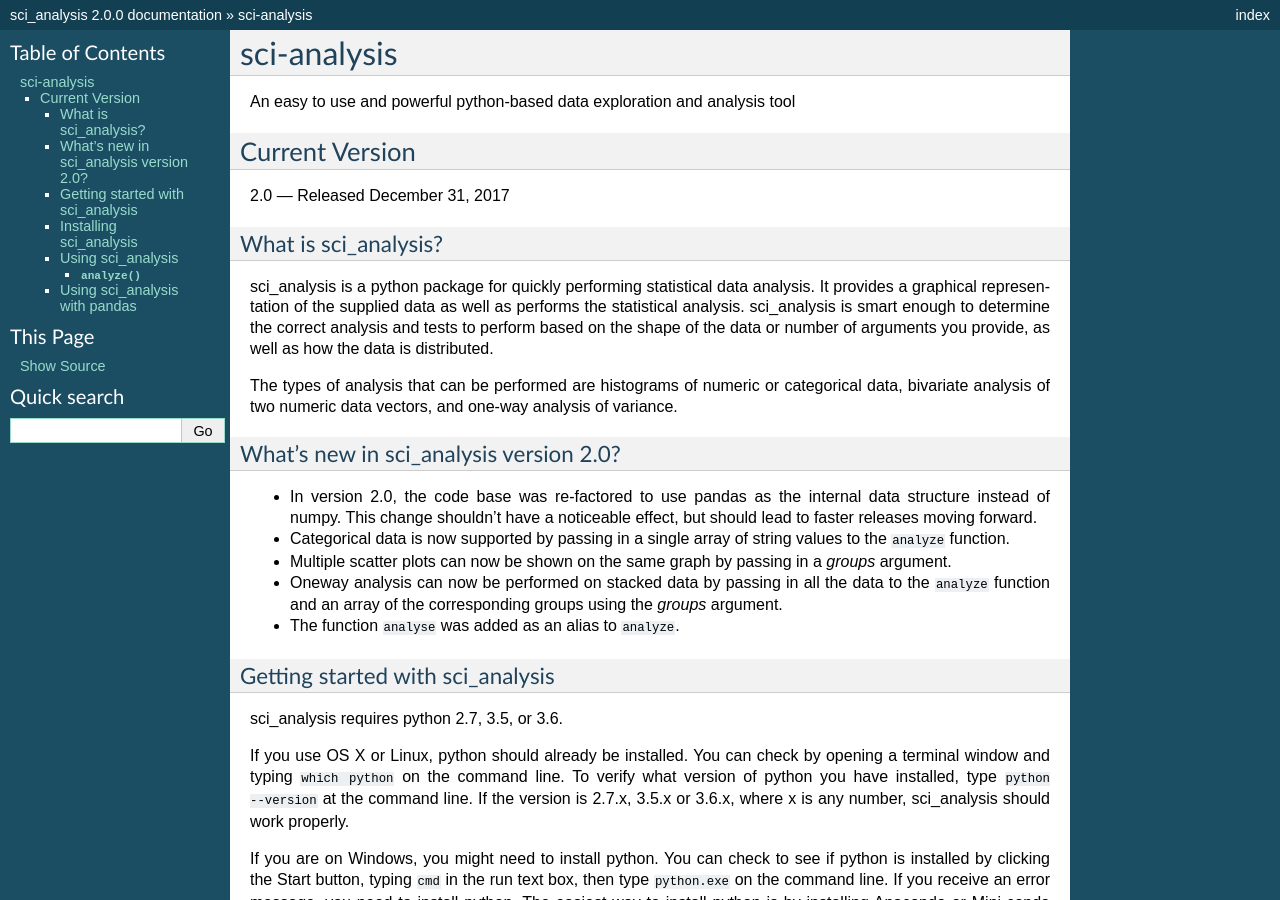
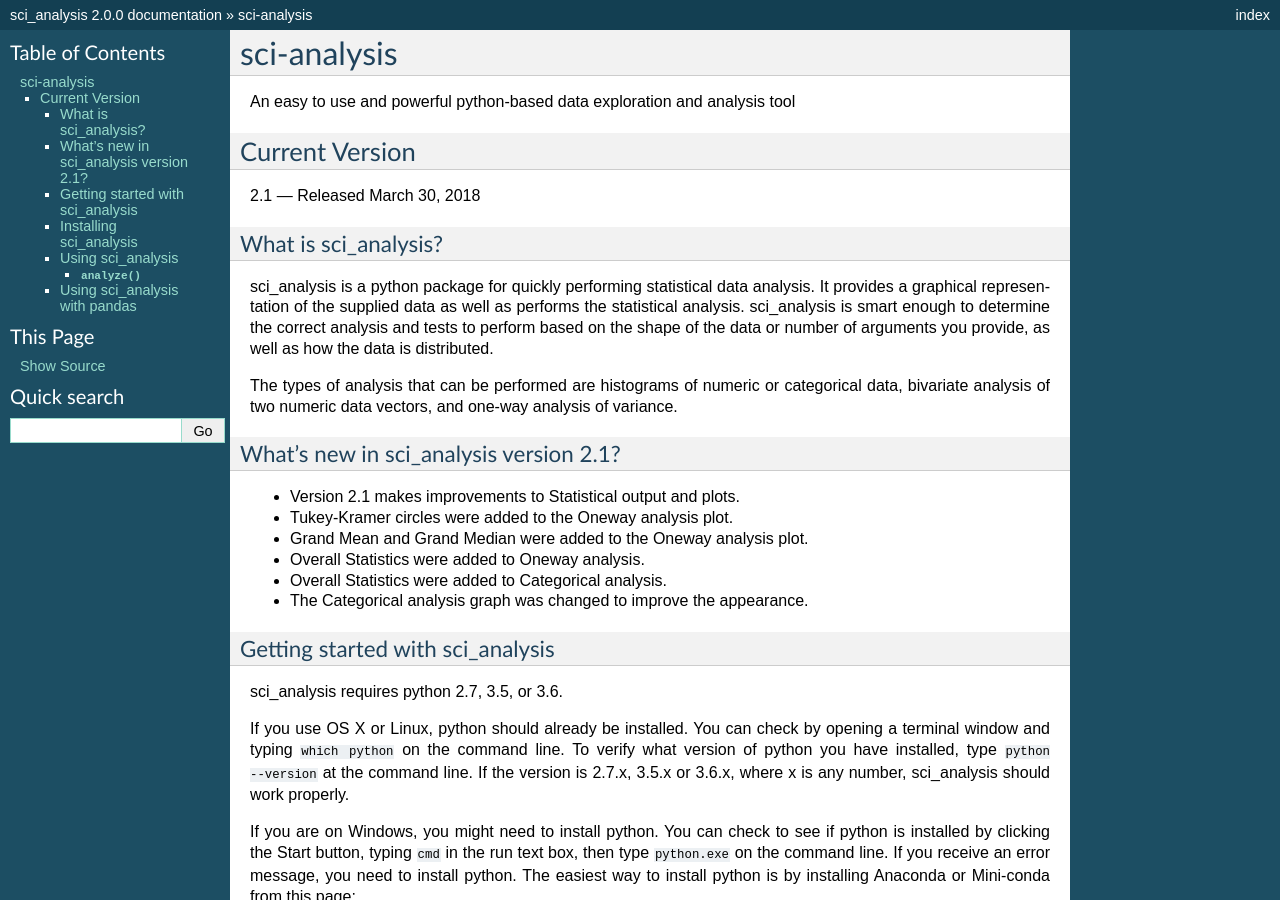
Before and after one commit to cmmorrow/sci-analysis, a Sphinx documentation site: the page built from docs/index.rst, in a window 1280 px wide and 900 px high. Built offline with Sphinx 7.4.7, drawn with Linux system fonts in a browser that asks for light colours; formulas are drawn with MathJax 3; some of the changed text lies outside the part shown.

Commit message:
Documentation updates for release 2.1.0

```diff
--- a/docs/index.rst
+++ b/docs/index.rst
@@ -14,7 +14,7 @@ An easy to use and powerful python-based data exploration and analysis tool
 Current Version
 ---------------
 
-2.0 --- Released December 31, 2017
+2.1 --- Released March 30, 2018
 
 What is sci_analysis?
 =====================
@@ -23,14 +23,15 @@ sci_analysis is a python package for quickly performing statistical data analysi
 
 The types of analysis that can be performed are histograms of numeric or categorical data, bivariate analysis of two numeric data vectors, and one-way analysis of variance.
 
-What's new in sci_analysis version 2.0?
+What's new in sci_analysis version 2.1?
 =======================================
 
-* In version 2.0, the code base was re-factored to use pandas as the internal data structure instead of numpy. This change shouldn't have a noticeable effect, but should lead to faster releases moving forward.
-* Categorical data is now supported by passing in a single array of string values to the ``analyze`` function.
-* Multiple scatter plots can now be shown on the same graph by passing in a *groups* argument.
-* Oneway analysis can now be performed on stacked data by passing in all the data to the ``analyze`` function and an array of the corresponding groups using the *groups* argument.
-* The function ``analyse`` was added as an alias to ``analyze``.
+* Version 2.1 makes improvements to Statistical output and plots.
+* Tukey-Kramer circles were added to the Oneway analysis plot.
+* Grand Mean and Grand Median were added to the Oneway analysis plot.
+* Overall Statistics were added to Oneway analysis.
+* Overall Statistics were added to Categorical analysis.
+* The Categorical analysis graph was changed to improve the appearance.
 
 Getting started with sci_analysis
 =================================
@@ -150,6 +151,13 @@ A histogram and printed output similar to that below should be shown:
 
 ::
 
+    Overall Statistics
+    ------------------
+
+    Total            =  11
+    Number of Groups =  5
+
+
     Statistics
     ----------
 
@@ -237,6 +245,16 @@ If ``xdata`` is supplied as a dictionary, the keys are the names of the groups a
 
 ::
 
+    Overall Statistics
+    ------------------
+
+    Number of Groups =  4
+    Total            =  145
+    Grand Mean       =  0.0598
+    Pooled Std Dev   =  1.0992
+    Grand Median     =  0.0741
+
+
     Group Statistics
     ----------------
 
@@ -256,6 +274,7 @@ If ``xdata`` is supplied as a dictionary, the keys are the names of the groups a
     p value =  0.6022
 
     H0: Variances are equal
+
 
 
     Oneway ANOVA
@@ -281,6 +300,16 @@ In the example above, sci_analysis is telling us the four groups are normally di
 .. image:: ../img/comp5_2.png
 
 ::
+
+    Overall Statistics
+    ------------------
+
+    Number of Groups =  4
+    Total            =  145
+    Grand Mean       =  0.2049
+    Pooled Std Dev   =  1.5350
+    Grand Median     =  0.1241
+
 
     Group Statistics
     ----------------
@@ -329,6 +358,16 @@ In another example, let's compare groups that have different distibutions and di
 .. image:: ../img/comp6_2.png
 
 ::
+
+    Overall Statistics
+    ------------------
+
+    Number of Groups =  4
+    Total            =  145
+    Grand Mean       = -0.0694
+    Pooled Std Dev   =  1.4903
+    Grand Median     = -0.1148
+
 
     Group Statistics
     ----------------
@@ -525,6 +564,16 @@ Let's start with an example. The following code will perform a Oneway analysis u
 
 ::
 
+    Overall Statistics
+    ------------------
+
+    Number of Groups =  4
+    Total            =  60
+    Grand Mean       =  0.2740
+    Pooled Std Dev   =  3.1385
+    Grand Median     =  0.0853
+
+
     Group Statistics
     ----------------
 
@@ -570,6 +619,16 @@ If instead the four columns One, Two, Three and Four are to be analyzed, the eas
 .. image:: ../img/comp2_2.png
 
 ::
+
+    Overall Statistics
+    ------------------
+
+    Number of Groups =  4
+    Total            =  240
+    Grand Mean       = -0.1994
+    Pooled Std Dev   =  1.7536
+    Grand Median     = -0.0572
+
 
     Group Statistics
     ----------------
@@ -650,6 +709,16 @@ Using the new function is simple. The same techniques from previous examples are
 
 ::
 
+    Overall Statistics
+    ------------------
+
+    Number of Groups =  4
+    Total            =  60
+    Grand Mean       =  0.2740
+    Pooled Std Dev   =  3.1561
+    Grand Median     =  0.5138
+
+
     Group Statistics
     ----------------
 
--- a/setup.py
+++ b/setup.py
@@ -5,7 +5,7 @@ with open('README.rst', 'r') as readme:
 
 setup(
     name='sci_analysis',
-    version='2.1.0rc4',
+    version='2.1.0',
     packages=find_packages(),
     url='https://github.com/cmmorrow/sci-analysis',
     license='MIT License',
```
Also changed, not shown: README.md (+10 -9 lines), README.rst (+9 -8 lines), img/cat1.png, img/comp1_2.png, img/comp2_2.png, img/comp3_2.png, img/comp4_2.png, img/comp5_2.png, img/comp6_2.png.
